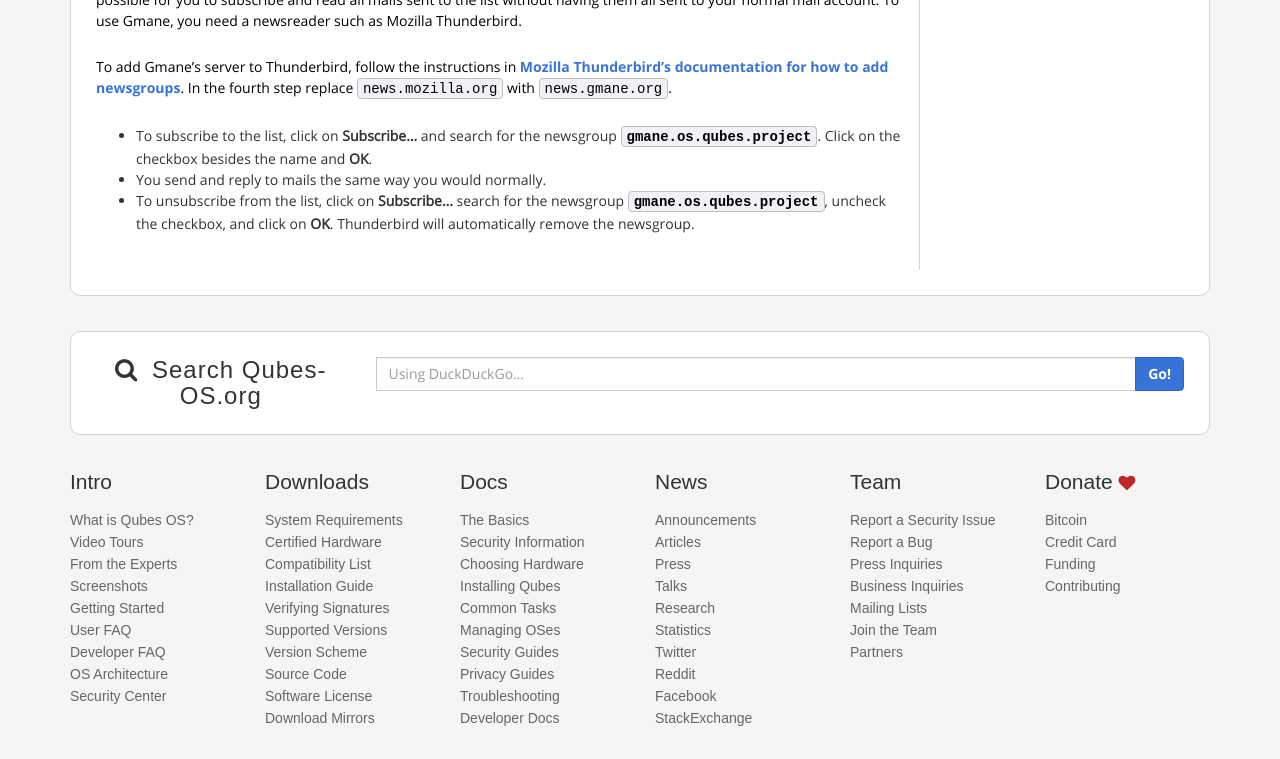
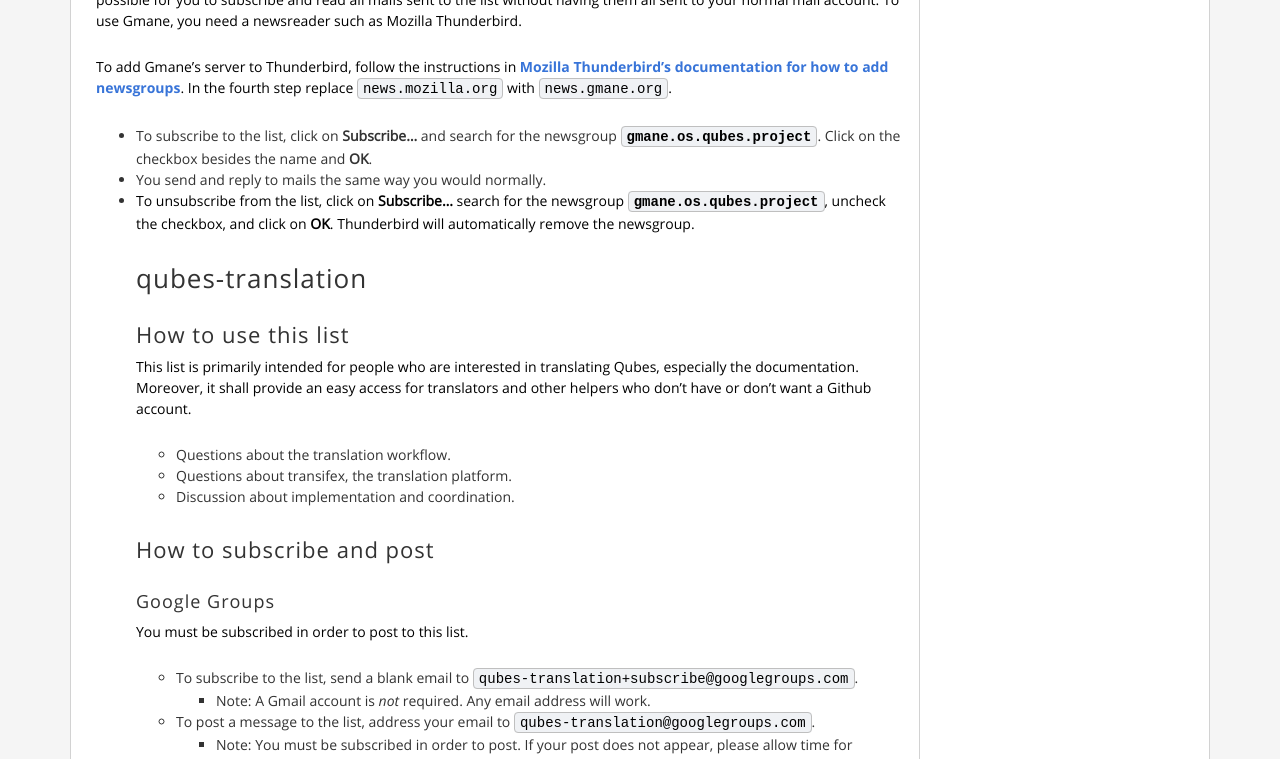
Before and after one commit to QubesOS/qubesos.github.io, a Jekyll site: the page built from pages/mailing-lists.md, in a window 1280 px wide and 1400 px high, scrolled down 5179 px, cut to the strip 0-759 px from the top of the window. Built offline with Jekyll 4.4.1, drawn with Linux system fonts in a browser that asks for light colours; some web fonts are replaced; some of the changed text lies outside the part shown.

Commit message:
Added qubes-translation mailing list
Added the qubes-translation mailing list to the mailing-list overview.

```diff
--- a/pages/mailing-lists.md
+++ b/pages/mailing-lists.md
@@ -325,6 +325,41 @@ In the fourth step replace `news.mozilla.org` with `news.gmane.org`.
     search for the newsgroup [`gmane.os.qubes.project`], uncheck the checkbox, and
     click on **OK**. Thunderbird will automatically remove the newsgroup.
 
+    qubes-translation
+    -----------
+
+    ### How to use this list
+
+    This list is primarily intended for people who are interested in translating
+    Qubes, especially the documentation. Moreover, it shall provide an easy access
+    for translators and other helpers who don't have or don't want a Github account.
+
+     * Questions about the translation workflow.
+     * Questions about transifex, the translation platform.
+     * Discussion about implementation and coordination.
+
+    ### How to subscribe and post
+
+    #### Google Groups
+
+    You must be subscribed in order to post to this list.
+
+     * To subscribe to the list, send a blank email to
+       `qubes-translation+subscribe@googlegroups.com`.
+       * Note: A Gmail account is *not* required. Any email address will work.
+     * To post a message to the list, address your email to
+       `qubes-translation@googlegroups.com`.
+       * Note: You must be subscribed in order to post. If your post does not
+         appear, please allow time for moderation to occur.
+     * To unsubscribe, send a blank email to
+       `qubes-translation+unsubscribe@googlegroups.com`.
+     * This list has a [Google Groups web interface][qubes-translation-web].
+       * Some users prefer to interact with the mailing list through the web
+         interface. This has the advantage that it allows you to search and reply to
+         messages which were sent prior to your subscription to the list. However, a
+         Google account is required in order to post through this interface.
+
+
 [qsb]: /security/bulletins/
 [qubes-announce-web]: https://groups.google.com/group/qubes-announce
 [top-post]: https://en.wikipedia.org/wiki/Posting_style
@@ -339,6 +374,7 @@ In the fourth step replace `news.mozilla.org` with `news.gmane.org`.
 [thunderbird-newsgroup]: https://support.mozilla.org/en-US/kb/creating-newsgroup-account
 [qubes-users-web]: https://groups.google.com/group/qubes-users
 [qubes-devel-web]: https://groups.google.com/group/qubes-devel
+[qubes-translation-web]: https://groups.google.com/group/qubes-translation
 [qubes-project-web]: https://groups.google.com/group/qubes-project
 [`gmane.os.qubes.user`]: http://dir.gmane.org/gmane.os.qubes.user
 [`gmane.os.qubes.devel`]: http://dir.gmane.org/gmane.os.qubes.devel
```
